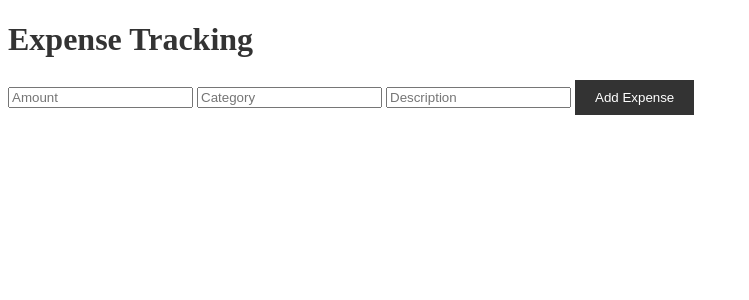
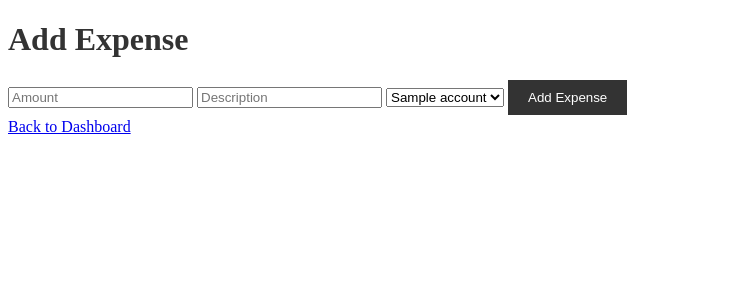
Before and after one commit to disisvm/personalFinance_Tracker, a Flask app: template templates/expense.html in a window 1280 px wide. Shown: the top 300 px of the page, without its empty margins (0-749 px from the left). Run offline with Flask 3, Linux system fonts and the light colour scheme; the template is opened without the code that fills it: most values are stand-ins (such as "Sample title", 1, 10 or a date in 2020).

Commit message:
income and expense tracking

```diff
--- a/app.py
+++ b/app.py
@@ -1,12 +1,21 @@
-from flask import Flask, render_template, request, redirect
+from flask import Flask, render_template, request, redirect, url_for
 
 import db_connection as mongo
 
 app = Flask(__name__)
 
-
 # Collection variables
 users = mongo.db.users
+incomeCollection = mongo.db.income
+expenseCollection = mongo.db.expense
+
+
+def accountsCollection(username):
+
+    accountsList = list(mongo.db.accounts.find({"$or": [{"user": username}, {"default": True}]}))
+    values_list = [d['name'] for d in accountsList if 'name' in d]
+
+    return values_list
 
 
 @app.route('/', methods=['GET', 'POST'])
@@ -24,9 +33,9 @@ def login():
         user_details = users.find_one({"user": username, "password": password})
         try:
             if user_details['user'] == username and user_details['password'] == password:
-                return redirect('/dashboard')
+                return redirect('/dashboard/' + username)
         except TypeError:
-            return render_template('login.html', error_message=error_message)
+            return render_template('login.html')
 
         # Invalid credentials, show error message
         error_message = 'Invalid username or password.'
@@ -65,13 +74,50 @@ def register():
     return render_template('register.html')
 
 
-@app.route('/dashboard')
-def dashboard():
-    # Check if user is logged in
-    # If not logged in, redirect to login page
-    # Perform login check logic here
+@app.route('/income/<username>', methods=['GET', 'POST'])
+def add_income(username):
+    if request.method == 'POST':
+        amount = float(request.form['amount'])
+        description = request.form['description']
+        account = request.form['account']
 
-    return render_template('dashboard.html')
+        # Insert income record into the database
+        incomeCollection.insert_one(
+            {'user': username, 'amount': amount, 'description': description, 'account': account})
+
+        return redirect(url_for('dashboard', username=username))
+
+    return render_template('income.html', accounts=accountsCollection(username), username=username)
+
+
+@app.route('/expenses/<username>', methods=['GET', 'POST'])
+def add_expense(username):
+    if request.method == 'POST':
+        amount = float(request.form['amount'])
+        description = request.form['description']
+        account = request.form['account']
+
+        # Insert expense record into the database
+        expenseCollection.insert_one(
+            {'user': username, 'amount': amount, 'description': description, 'account': account})
+
+        return redirect(url_for('dashboard', username=username))
+
+    return render_template('expenses.html', accounts=accountsCollection(username), username=username)
+
+
+@app.route('/dashboard/<username>')
+def dashboard(username):
+    # Retrieve user's financial information from the database
+    # Replace the placeholders below with the actual data retrieval logic
+    account_balances = {'Savings': 5000, 'Checking': 2500, 'Investments': 10000}
+
+    # Retrieve income and expense records from the database for the specific user
+    income_records = list(incomeCollection.find({'username': username}))
+    expense_records = list(expenseCollection.find({'username': username}))
+
+    return render_template('dashboard.html', username=username, account_balances=account_balances,
+                           income_records=income_records, expense_records=expense_records)
 
 
 if __name__ == '__main__':
--- a/dashboard.py
+++ /dev/null
@@ -1,4 +0,0 @@
-from flask import Flask
-import db_connection as mongo
-
-print("Hello world")
--- a/requirements.txt
+++ b/requirements.txt
@@ -1,4 +1,4 @@
 Flask==2.3.2
 pymongo==4.4.0
 seaborn==0.12.2
-python-dotenv~=1.0.0
+python-dotenv==1.0.0
--- a/templates/expense.html
+++ b/templates/expense.html
@@ -1,18 +1,21 @@
 <!DOCTYPE html>
 <html>
 <head>
-    <title>Personal Finance Tracker - Expense Tracking</title>
+    <title>Personal Finance Tracker - Add Expense</title>
     <link rel="stylesheet" type="text/css" href="{{ url_for('static', filename='css/style.css') }}">
 </head>
 <body>
-    <h1>Expense Tracking</h1>
-    <form action="{{ url_for('add_expense') }}" method="POST">
-        <!-- Expense input fields here -->
-        <input type="text" name="amount" placeholder="Amount">
-        <input type="text" name="category" placeholder="Category">
-        <input type="text" name="description" placeholder="Description">
+    <h1>Add Expense</h1>
+    <form action="{{ url_for('add_expense', username=username) }}" method="POST">
+        <input type="number" step="0.01" name="amount" placeholder="Amount" required>
+        <input type="text" name="description" placeholder="Description" required>
+        <select name="account" required>
+            {% for account in accounts %}
+                <option value="{{ account }}">{{ account }}</option>
+            {% endfor %}
+        </select>
         <button type="submit">Add Expense</button>
     </form>
-    <script src="{{ url_for('static', filename='js/expense.js') }}"></script>
+    <a href="{{ url_for('dashboard', username=username) }}">Back to Dashboard</a>
 </body>
 </html>
```
Also changed, not shown: templates/dashboard.html (+25 -6 lines), templates/income.html (+11 -7 lines).
